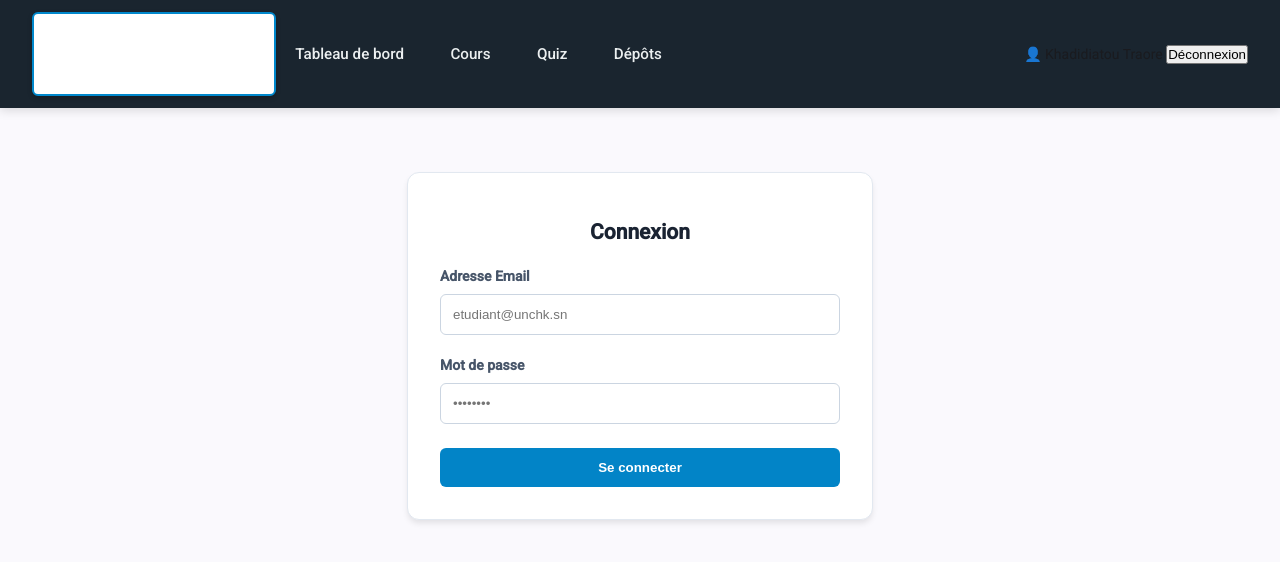
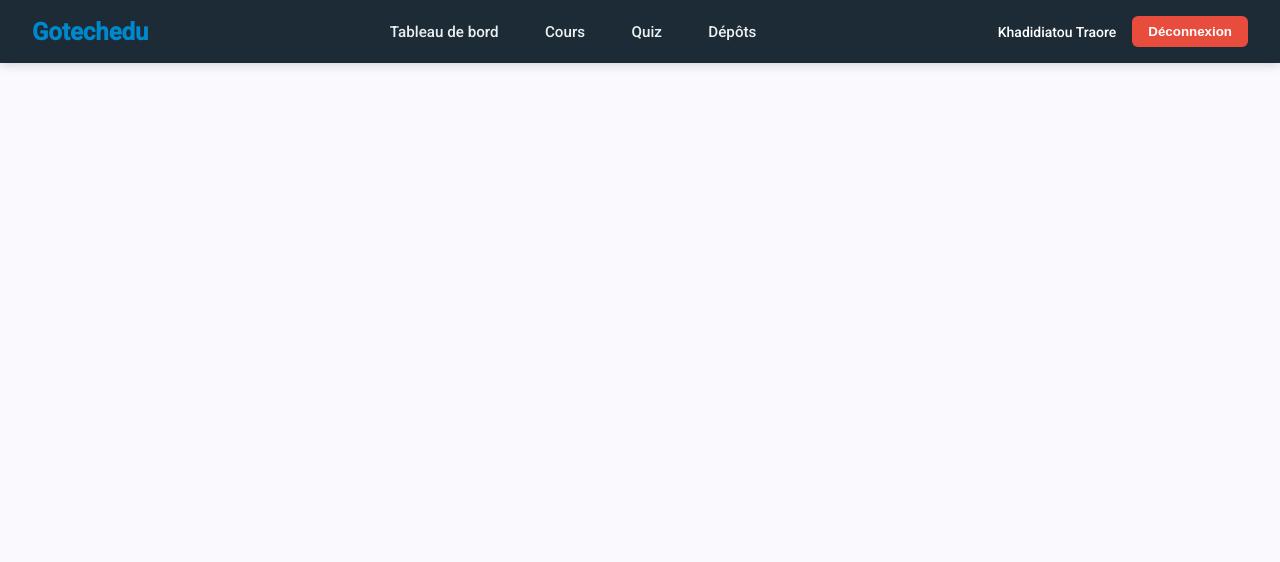
Before and after one commit to traorendeye3-hub/Gotechedu, an Angular app: page /login in a window 1280 px wide. Shown: the top 562 px of the page. Built offline with nearby package versions, Linux system fonts and the light colour scheme.

Commit message:
Revert navbar logo to simple text header

```diff
--- a/src/app/app.html
+++ b/src/app/app.html
@@ -1,41 +1,27 @@
-<!-- Navbar horizontale (visible uniquement si l'utilisateur est connecté) -->
+<!-- Navbar horizontale (visible uniquement si l'utilisateur est authentifié) -->
 <header *ngIf="isAuthenticated()" class="navbar">
   <div class="nav-left">
-    <a routerLink="/dashboard">
-  <img src="images/logo.jpeg" alt="Gotechedu Logo" class="logo-img">
-</a>
+    <h1 class="logo">Gotechedu</h1>
+  </div>
 
   <nav class="nav-links">
-      <a routerLink="/dashboard" routerLinkActive="active" class="nav-item">
+    <a routerLink="/dashboard" routerLinkActive="active">
       Tableau de bord
     </a>
-      <a routerLink="/courses" routerLinkActive="active" class="nav-item">
+    <a routerLink="/courses" routerLinkActive="active">
       Cours
     </a>
-      <a routerLink="/quiz" routerLinkActive="active" class="nav-item">
+    <a routerLink="/quiz" routerLinkActive="active">
       Quiz
     </a>
     <!-- Nouvel onglet pour le dépôt de devoirs/TP -->
-      <a routerLink="/assignments" routerLinkActive="active" class="nav-item">
+    <a routerLink="/assignments" routerLinkActive="active">
       Dépôts
     </a>
   </nav>
-  </div>
 
   <div class="nav-right">
-    <span *ngIf="currentUser() as user" class="user-info">
-      👤 {{ user.fullName }}
-    </span>
-
-    <button (click)="onLogout()" class="btn-logout">
-      Déconnexion
-    </button>
+    <span class="user-name">Khadidiatou Traore</span>
+    <button class="btn-logout" (click)="logout()">Déconnexion</button>
   </div>
 </header>
-
-<!-- Affichage principal en plein écran sans Sidebar -->
-<div class="app-container">
-  <main class="content-full">
-    <router-outlet></router-outlet>
-  </main>
-</div>
--- a/src/app/app.scss
+++ b/src/app/app.scss
@@ -1,8 +1,7 @@
 /* ==========================================================================
-   Styles Globaux & Layout Principale (app.scss)
+   Styles Globaux & Navbar sans image (app.scss)
    ========================================================================== */
 
-// Reinitialisation de base
 * {
   box-sizing: border-box;
   margin: 0;
@@ -15,51 +14,27 @@ body {
   color: #333;
 }
 
-/* ==========================================================================
-   Barre de Navigation (Navbar)
-   ========================================================================== */
-
 header.navbar {
   display: flex;
   justify-content: space-between;
   align-items: center;
-  background-color: #1a252f; // Couleur de fond sombre de la navbar
+  background-color: #1c2b36;
   padding: 0.75rem 2rem;
   box-shadow: 0 2px 10px rgba(0, 0, 0, 0.15);
-  position: sticky;
-  top: 0;
-  z-index: 1000;
 
-  // Partie gauche : Logo
   .nav-left {
     display: flex;
     align-items: center;
 
-    a {
-      display: flex;
-      align-items: center;
-      text-decoration: none;
+    h1.logo {
+      color: #0088cc;
+      font-size: 1.5rem;
+      font-weight: 700;
+      margin: 0;
+      padding: 0;
     }
-
-    .logo-img {
-  height: 32px; // Taille réduite (au lieu de 42px)
-  width: auto;
-  object-fit: contain;
-  background-color: #ffffff; // Fond blanc derrière l'image
-  padding: 40px 120px; // Espace interne autour du logo
-  border-radius: 6px; // Coins légèrement arrondis
-  border: 2px solid #0088cc; // Bordure visible aux couleurs du thème (bleu)
-  box-shadow: 0 2px 5px rgba(0, 0, 0, 0.2); // Légère ombre pour faire ressortir la bordure
-  transition: all 0.2s ease-in-out;
-
-  &:hover {
-    border-color: #ffffff; // Change de couleur au survol
-    transform: scale(1.03);
-  }
-}
   }
 
-  // Liens de navigation
   .nav-links {
     display: flex;
     align-items: center;
@@ -72,42 +47,41 @@ header.navbar {
       border-radius: 6px;
       font-weight: 500;
       font-size: 0.95rem;
-      transition: background-color 0.2s ease, color 0.2s ease;
+      transition: background-color 0.2s ease;
 
       &:hover {
         background-color: rgba(255, 255, 255, 0.1);
-        color: #ffffff;
       }
 
-      // Style de l'onglet actif
       &.active {
-        background-color: #0088cc; // Bleu vif visible sur la capture
+        background-color: #0088cc;
         color: #ffffff;
         font-weight: 600;
       }
     }
   }
-}
 
-/* ==========================================================================
-   Media Queries (Responsive Mobile)
-   ========================================================================== */
+  .nav-right {
+    display: flex;
+    align-items: center;
+    gap: 1rem;
 
-@media (max-width: 768px) {
-  header.navbar {
-    flex-direction: column;
-    gap: 1rem;
-    padding: 1rem;
+    .user-name {
+      color: #ffffff;
+      font-weight: 500;
+    }
 
-    .nav-links {
-      width: 100%;
-      justify-content: center;
-      flex-wrap: wrap;
-      gap: 0.25rem;
+    .btn-logout {
+      background-color: #e74c3c;
+      color: #ffffff;
+      border: none;
+      padding: 0.5rem 1rem;
+      border-radius: 6px;
+      font-weight: 600;
+      cursor: pointer;
 
-      a {
-        padding: 0.5rem 0.8rem;
-        font-size: 0.85rem;
+      &:hover {
+        background-color: #c0392b;
       }
     }
   }
```
Lines whose indentation alone changed are shown as unchanged.
